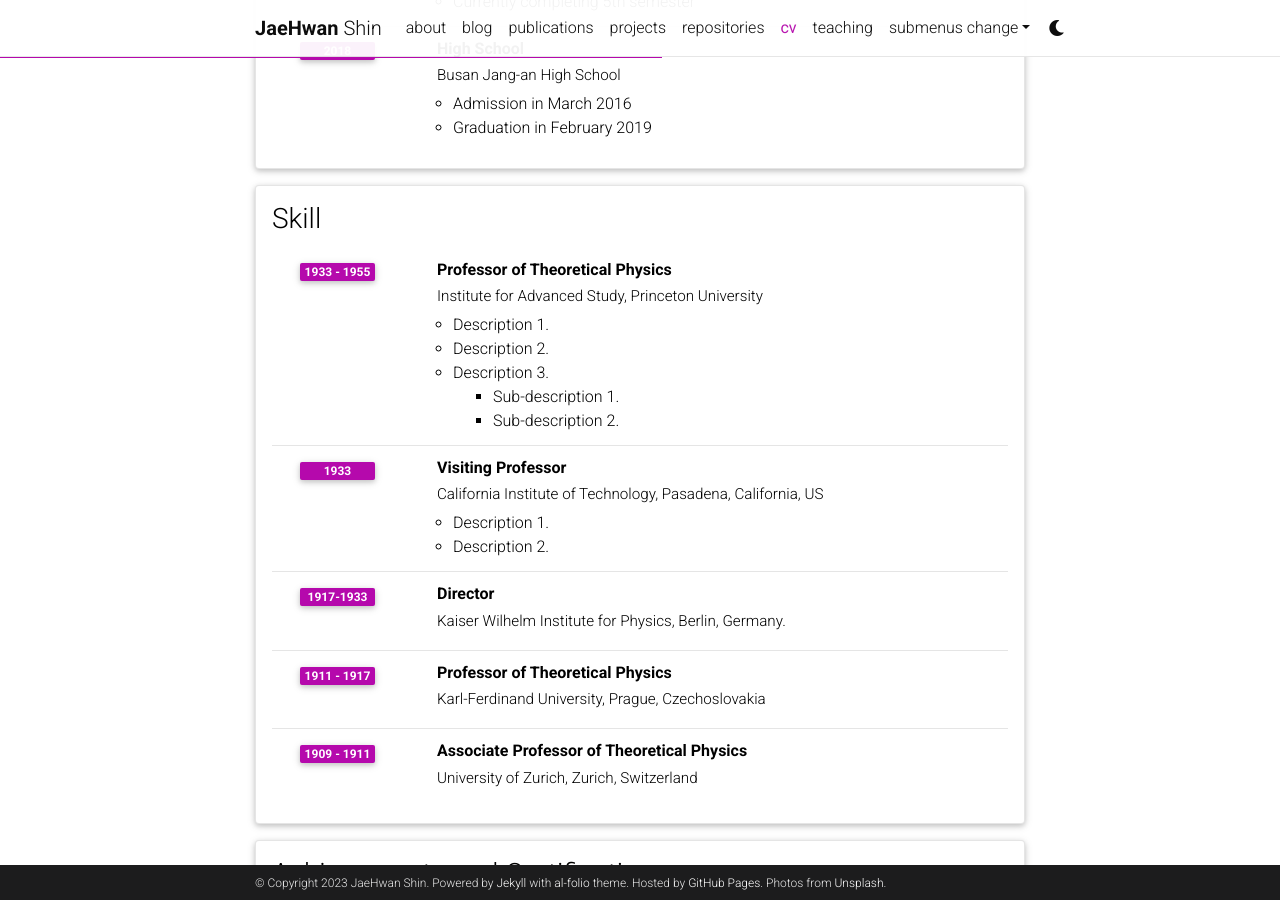
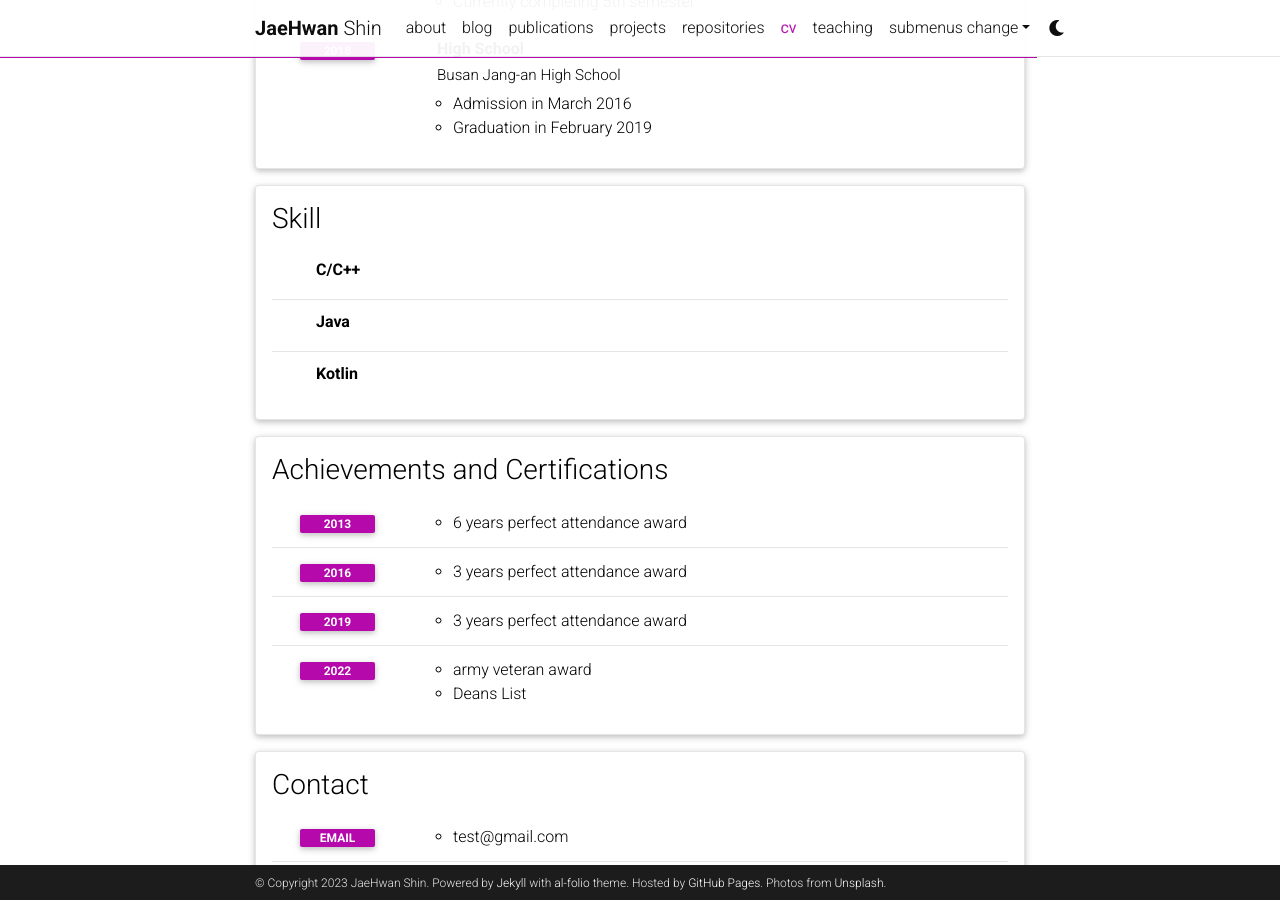
Before and after one commit to terry0902/terry0902.github.io, a Jekyll site: the page built from _pages/cv.md, in a window 1280 px wide and 900 px high, scrolled down 579 px. Built offline with Jekyll 4.4.1, drawn with Linux system fonts in a browser that asks for light colours; comment, search, counter and statistics services are not loaded; a style sheet for code colours, icons or effects is not loaded.

Commit message:
edit cv skills

```diff
--- a/_data/cv.yml
+++ b/_data/cv.yml
@@ -28,35 +28,9 @@
 - title: Skill
   type: time_table
   contents:
-    - title: Professor of Theoretical Physics
-      institution: Institute for Advanced Study, Princeton University
-      year: 1933 - 1955
-      description:
-        - Description 1.
-        - Description 2.
-        - title: Description 3.
-          contents:
-            - Sub-description 1.
-            - Sub-description 2.
-    - title: Visiting Professor
-      institution: California Institute of Technology, Pasadena, California, US
-      year: 1933
-      description:
-        - Description 1.
-        - Description 2.
-
-    - title: Director
-      institution: Kaiser Wilhelm Institute for Physics, Berlin, Germany.
-      year: 1917-1933
-
-    - title: Professor of Theoretical Physics
-      institution: Karl-Ferdinand University, Prague, Czechoslovakia
-      year: 1911 - 1917
-      description:
-
-    - title: Associate Professor of Theoretical Physics
-      institution: University of Zurich, Zurich, Switzerland
-      year: 1909 - 1911
+    - title: C/C++
+    - title: Java
+    - title: Kotlin
 
 - title: Achievements and Certifications
   type: time_table
```
